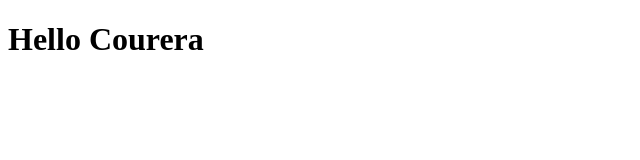
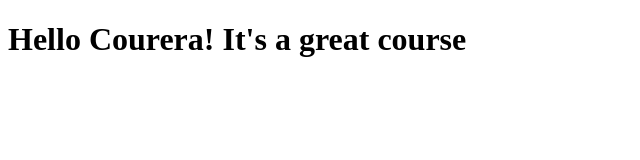
Before and after one commit to King2484/Coursera-test, a plain HTML site: page site/index.html in a window 1280 px wide. Shown: the whole page, without its empty margins (0-640 px from the left). Drawn offline with Linux system fonts and the light colour scheme.

Commit message:
Small addition to our page content

```diff
--- a/site/index.html
+++ b/site/index.html
@@ -6,6 +6,6 @@
     <title>Hello Coursera</title>
 </head>
 <body>
-    <h1>Hello Courera</h1>
+    <h1>Hello Courera! It's a great course</h1>
 </body>
 </html>
```
